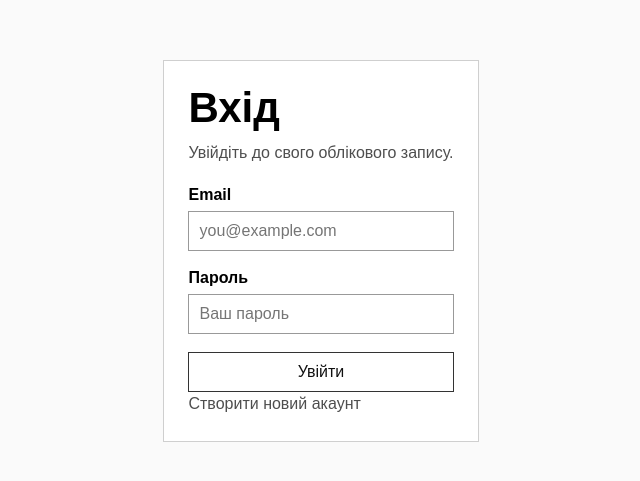
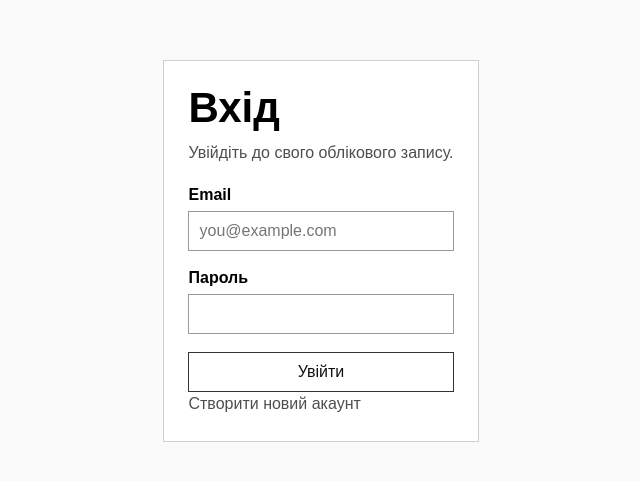
Before and after one commit to nezuss/Education-Website, a React (Vite) app: page /login in a window 1280 px wide. Shown: the part 149-630 px from the top of the page, without its empty margins (319-959 px from the left). Built offline with nearby package versions, Linux system fonts and the light colour scheme; no server answers.

Commit message:
adjust error handling in auth forms

```diff
--- a/src/pages/Login/LoginPage.tsx
+++ b/src/pages/Login/LoginPage.tsx
@@ -1,8 +1,47 @@
 import type { FormEvent } from "react";
+import { useState } from "react";
 import { Link, useNavigate } from "react-router-dom";
+import { signIn } from "../../services/authService";
 import "../PlatformPages.css";
 
 export default function LoginPage() {
     const navigate = useNavigate();
-    return <main className="auth-page"><section className="form-panel panel"><h1>Вхід</h1><p>Увійдіть до свого облікового запису.</p><form onSubmit={(event: FormEvent) => { event.preventDefault(); navigate("/student"); }}><label>Email<input type="email" required placeholder="you@example.com" /></label><label>Пароль<input type="password" required placeholder="Ваш пароль" /></label><button type="submit">Увійти</button></form><p><Link to="/registration">Створити новий акаунт</Link></p></section></main>;
+    const [error, setError] = useState("");
+    const [isLoading, setIsLoading] = useState(false);
+
+    async function handleSubmit(event: FormEvent<HTMLFormElement>) {
+        event.preventDefault();
+        const formData = new FormData(event.currentTarget);
+
+        setError("");
+        setIsLoading(true);
+
+        try {
+            await signIn({
+                email: String(formData.get("email")),
+                password: String(formData.get("password")),
+            });
+            navigate("/student");
+        } catch (e) {
+            setError((e as Error)?.message ?? "Не вдалося увійти");
+        } finally {
+            setIsLoading(false);
+        }
+    }
+
+    return (
+        <main className="auth-page">
+            <section className="form-panel panel">
+                <h1>Вхід</h1>
+                <p>Увійдіть до свого облікового запису.</p>
+                <form onSubmit={handleSubmit}>
+                    <label>Email<input name="email" type="email" required placeholder="you@example.com" /></label>
+                    <label>Пароль<input name="password" type="password" required /></label>
+                    {error && <p role="alert">{error}</p>}
+                    <button type="submit" disabled={isLoading}>{isLoading ? "Вхід..." : "Увійти"}</button>
+                </form>
+                <p><Link to="/registration">Створити новий акаунт</Link></p>
+            </section>
+        </main>
+    );
 }
--- a/src/pages/Registration/RegistrationPage.tsx
+++ b/src/pages/Registration/RegistrationPage.tsx
@@ -1,3 +1,41 @@
-import { useNavigate } from "react-router-dom";
+import type { FormEvent } from "react";
+import { useState } from "react";
+import { Link } from "react-router-dom";
+import { signUp } from "../../services/authService";
 import "../PlatformPages.css";
-export default function RegistrationPage() { const navigate = useNavigate(); return <main className="auth-page"><section className="form-panel panel"><h1>Реєстрація</h1><p>Створіть обліковий запис, щоб записатися на курс.</p><form onSubmit={(e) => { e.preventDefault(); navigate("/student"); }}><label>Email<input type="email" required /></label><label>Пароль<input type="password" required /></label><label>Підтвердьте пароль<input type="password" required /></label><button type="submit">Створити акаунт</button></form></section></main>; }
+
+export default function RegistrationPage() {
+    const [error, setError] = useState("");
+    const [success, setSuccess] = useState("");
+    const [isLoading, setIsLoading] = useState(false);
+
+    async function handleSubmit(event: FormEvent<HTMLFormElement>) {
+        event.preventDefault();
+        const formData = new FormData(event.currentTarget);
+        const password = String(formData.get("password"));
+
+        if (password !== String(formData.get("confirmPassword"))) {
+            setError("Паролі не збігаються");
+            return;
+        }
+
+        setError("");
+        setIsLoading(true);
+
+        try {
+            await signUp({
+                username: String(formData.get("username")),
+                email: String(formData.get("email")),
+                password,
+            });
+            setSuccess("Акаунт створено. Перевірте пошту та підтвердьте email.");
+            event.currentTarget.reset();
+        } catch {
+            setError("Не вдалося зареєструватися. Спробуйте інший email.");
+        } finally {
+            setIsLoading(false);
+        }
+    }
+
+    return <main className="auth-page"><section className="form-panel panel"><h1>Реєстрація</h1><p>Створіть обліковий запис, щоб записатися на курс.</p><form onSubmit={handleSubmit}><label>Ім’я<input name="username" required /></label><label>Email<input name="email" type="email" required /></label><label>Пароль<input name="password" type="password" required /></label><label>Підтвердьте пароль<input name="confirmPassword" type="password" required /></label>{error && <p role="alert">{error}</p>}{success && <p>{success}</p>}<button type="submit" disabled={isLoading}>{isLoading ? "Реєстрація..." : "Створити акаунт"}</button></form><p><Link to="/login">Вже є акаунт? Увійти</Link></p></section></main>;
+}
```
